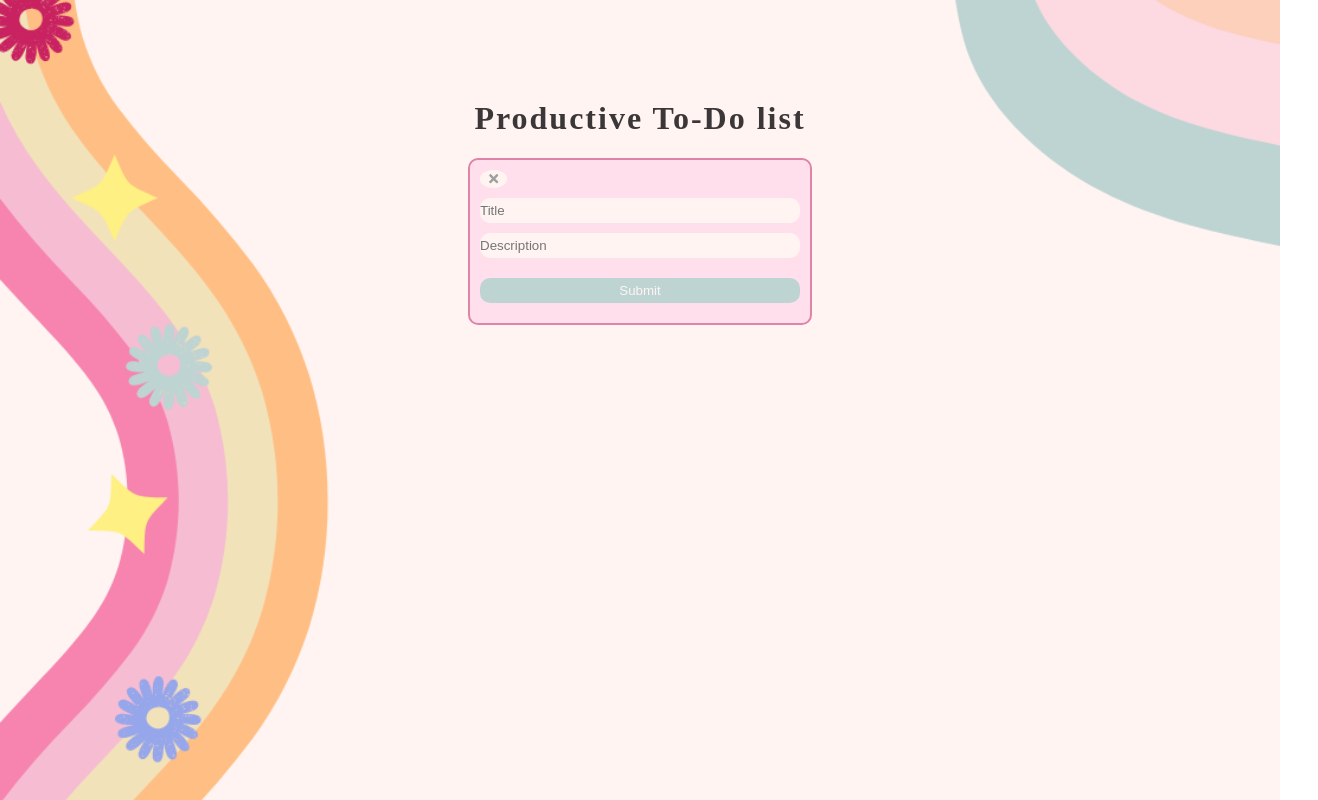
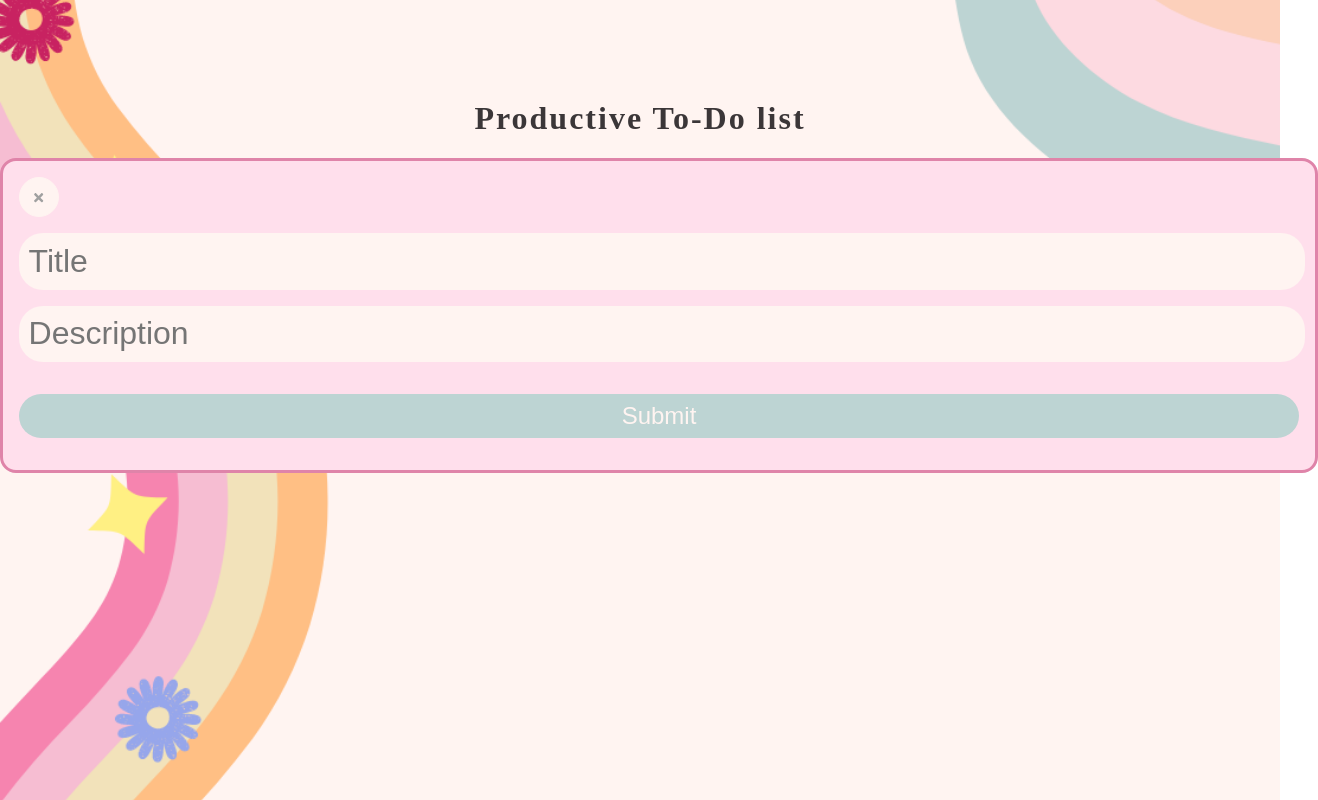
Before and after one commit to juliacucu/todolist, a React (Create React App) app: page /create in a window 1280 px wide. Shown: the whole page, 1318 px wide, since content can reach past the window. Built offline with nearby package versions, Linux system fonts and the light colour scheme; a web font is replaced by a local one.

Commit message:
Style changes

```diff
--- a/src/styles/_variables.less
+++ b/src/styles/_variables.less
@@ -12,6 +12,8 @@
 @Bold_900: 900;
 
 /* Colors */
+
+@black:           #282828;
 @ultradark-grey:  #3B3638;
 @dark-grey:       #606060;
 @gray:            #737373;
--- a/src/styles/styles.css
+++ b/src/styles/styles.css
@@ -43,15 +43,19 @@ body {
   display: flex;
   flex-direction: column;
   background-color: #FFDFEC;
-  padding: 15px;
-  margin: 10px;
-  border-radius: 25px;
+  padding: 0.8rem;
+  margin: 1rem;
+  border-radius: 3rem;
   color: #606060;
 }
 .task-list .task-content {
   display: flex;
   justify-content: space-between;
   align-items: center;
+}
+.task-list .task-content > strong:hover {
+  cursor: pointer;
+  color: #282828;
 }
 .task-list .task-content > .task-done {
   text-decoration: line-through;
@@ -61,86 +65,114 @@ body {
   flex-direction: column;
   align-items: center;
   background-color: #DF84A9;
-  border-radius: 25px;
+  border-radius: 3.5rem;
   text-decoration-line: none;
-  margin: 0 10px 10px 10px;
-  padding: 15px;
+  margin: 0 1rem 1rem 1rem;
+  padding: 1rem;
   font-weight: bold;
-}
-.create-task > button {
-  background-color: #DF84A9;
-  border: 0;
-  padding: 0;
-  margin: 0;
   color: #FFF4F1;
   font-weight: 900;
   font-family: 'Montserrat', sans-serif;
-  letter-spacing: 1px;
+  letter-spacing: 0.1rem;
+  cursor: pointer;
+}
+.create-task :hover {
+  background-color: #FFDFEC;
 }
 .task-buttons .button-undo,
 .task-buttons .button-done,
 .task-buttons .button-delete {
   border: 0;
-  padding: 5px;
+  padding: 0.5rem;
   border-radius: 50%;
-  width: 30px;
-  height: 30px;
+  width: 3rem;
+  height: 3rem;
   color: #FFF4F1;
+  cursor: pointer;
 }
 .task-buttons .button-undo {
   background-color: #96A6EB;
-  margin: 0 10px;
+  margin: 0 1rem;
 }
 .task-buttons .button-done {
   background-color: #BDD4D3;
-  margin: 0 10px;
+  margin: 0 1rem;
 }
 .task-buttons .button-delete {
   background-color: #C82261;
 }
 .form-box {
-  border: 2px solid #DF84A9;
+  border: 0.2rem solid #DF84A9;
   background-color: #FFDFEC;
-  width: 320px;
-  border-radius: 10px;
+  width: 20rem;
+  border-radius: 1rem;
   margin: 0 auto;
-  padding: 10px;
+  padding: 1rem;
 }
 .form-box-input {
   border: none;
-  border-radius: 10px;
+  border-radius: 2rem;
   background-color: #FFF4F1;
   display: block;
-  width: 100%;
-  margin: 10px 0;
-  padding: 5px 0;
+  width: 96%;
+  margin: 1rem 0;
+  padding: 0.6rem;
+  font-size: 1.5rem;
 }
 .form-box-button-close {
-  border: 1px solid #FFF4F1;
+  width: 40px;
+  height: 40px;
+  border: 0.1rem solid #FFF4F1;
   background-color: #FFF4F1;
   border-radius: 50%;
   color: #a0a0a0;
   display: flex;
+  justify-content: center;
+  align-items: center;
+  cursor: pointer;
 }
 .form-box-button-submit {
-  border-radius: 10px;
+  border-radius: 4rem;
   border: none;
   background-color: #BDD4D3;
   color: #FFF4F1;
   width: 100%;
-  margin: 10px 0;
-  padding: 5px 0;
+  margin: 1rem 0;
+  padding: 0.5rem 0;
+  font-size: 1.5rem;
+  cursor: pointer;
 }
 @media only screen and (min-width: 549px) and (max-width: 948px) {
   body {
-    max-width: 600px;
+    max-width: 60rem;
     margin: auto;
+  }
+  .form-box {
+    width: 40rem;
+    margin: 0 auto;
   }
 }
 @media only screen and (min-width: 949px) {
   body {
     background-image: url("../assets/desktop-background.png");
-    max-width: 800px;
+    max-width: 80rem;
     margin: 0 auto;
   }
+  .form-box {
+    width: 80rem;
+    margin: 0 auto;
+  }
+  .form-box-input {
+    border: none;
+    border-radius: 1.5rem;
+    background-color: #FFF4F1;
+    display: block;
+    width: 99%;
+    margin: 1rem 0;
+    padding: 0.6rem;
+    font-size: 2rem;
+  }
+  .form-box-submit {
+    font-size: 2rem;
+  }
 }
--- a/src/styles/styles.less
+++ b/src/styles/styles.less
@@ -25,9 +25,9 @@ body {
       display: flex;
       flex-direction: column;
       background-color: @pink;
-      padding: 15px;
-      margin: 10px;
-      border-radius: 25px;
+      padding: 0.8rem;
+      margin: 1rem;
+      border-radius: 3rem;
       color: @dark-grey;
     }
 
@@ -35,6 +35,11 @@ body {
       display: flex;
       justify-content: space-between;
       align-items: center;
+
+      > strong:hover {
+        cursor: pointer;
+        color: @black;
+      }
 
       > .task-done {
         text-decoration: line-through;
@@ -48,20 +53,19 @@ body {
   flex-direction: column;
   align-items: center;
   background-color: @dark-pink;
-  border-radius: 25px;
+  border-radius: 3.5rem;
   text-decoration-line: none;
-  margin: 0 10px 10px 10px;
-  padding: 15px;
+  margin: 0 1rem 1rem 1rem;
+  padding: 1rem;
   font-weight: bold;
-  > button {
-    background-color: @dark-pink;
-    border: 0;
-    padding: 0;
-    margin: 0;
   color: @ultralight-pink;
   font-weight: @Bold_900;
   font-family: @Typography_Montserrat;
-    letter-spacing: 1px;
+  letter-spacing: 0.1rem;
+  cursor: pointer;
+
+  :hover {
+    background-color: @pink;
   }
 }
 
@@ -71,21 +75,22 @@ body {
     &-done,
     &-delete {
       border: 0;
-      padding: 5px;
+      padding: 0.5rem;
       border-radius: 50%;
-      width: 30px;
-      height: 30px;
+      width: 3rem;
+      height: 3rem;
       color: @ultralight-pink;
+      cursor: pointer;
     }
 
     &-undo {
       background-color: @pastel-blue;
-      margin: 0 10px;
+      margin: 0 1rem;
     }
 
     &-done {
       background-color: @pastel-green;
-      margin: 0 10px;
+      margin: 0 1rem;
     }
 
     &-delete {
@@ -95,55 +100,89 @@ body {
 }
 
 .form-box {
-    border: 2px solid @dark-pink;
+  border: 0.2rem solid @dark-pink;
   background-color: @pink;
-    width: 320px;
-    border-radius: 10px;
+  width: 20rem;
+  border-radius: 1rem;
   margin: 0 auto;
-    padding: 10px;
+  padding: 1rem;
 
-    &-input{
+  &-input {
     border: none;
-        border-radius: 10px;
+    border-radius: 2rem;
     background-color: @ultralight-pink;
     display: block;
-        width: 100%;
-        margin: 10px 0;
-        padding: 5px 0;
+    width: 96%;
+    margin: 1rem 0;
+    padding: 0.6rem;
+    font-size: 1.5rem;
   }
 
   &-button {
-        &-close{
-            border: 1px solid @ultralight-pink;
+    &-close {
+      width: 40px;
+      height: 40px;
+      border: 0.1rem solid @ultralight-pink;
       background-color: @ultralight-pink;
       border-radius: 50%;
       color: @gray_light;
       display: flex;
+      justify-content: center;
+      align-items: center;
+      cursor: pointer;
     }
 
-        &-submit{
-            border-radius: 10px;
+    &-submit {
+      border-radius: 4rem;
       border: none;
       background-color: @pastel-green;
       color: @ultralight-pink;
       width: 100%;
-            margin: 10px 0;
-            padding: 5px 0;
+      margin: 1rem 0;
+      padding: 0.5rem 0;
+      font-size: 1.5rem;
+      cursor: pointer;
     }
   }
 }
 
+//TABLET
 @media @tablet {
   body {
-    max-width: 600px;
+    max-width: 60rem;
     margin: auto;
+  }
+
+  .form-box {
+    width: 40rem;
+    margin: 0 auto;
   }
 }
 
+//DESKTOP
 @media @desktop {
   body {
     background-image: url("../assets/desktop-background.png");
-    max-width: 800px;
+    max-width: 80rem;
     margin: 0 auto;
   }
+  .form-box {
+    width: 80rem;
+    margin: 0 auto;
+
+    &-input {
+      border: none;
+      border-radius: 1.5rem;
+      background-color: @ultralight-pink;
+      display: block;
+      width: 99%;
+      margin: 1rem 0;
+      padding: 0.6rem;
+      font-size: 2rem;
     }
+
+    &-submit {
+      font-size: 2rem;
+    }
+  }
+}
```
Also changed, not shown: 1 other file (tests, documents, lock files or other folders). Lines whose indentation alone changed are shown as unchanged.
